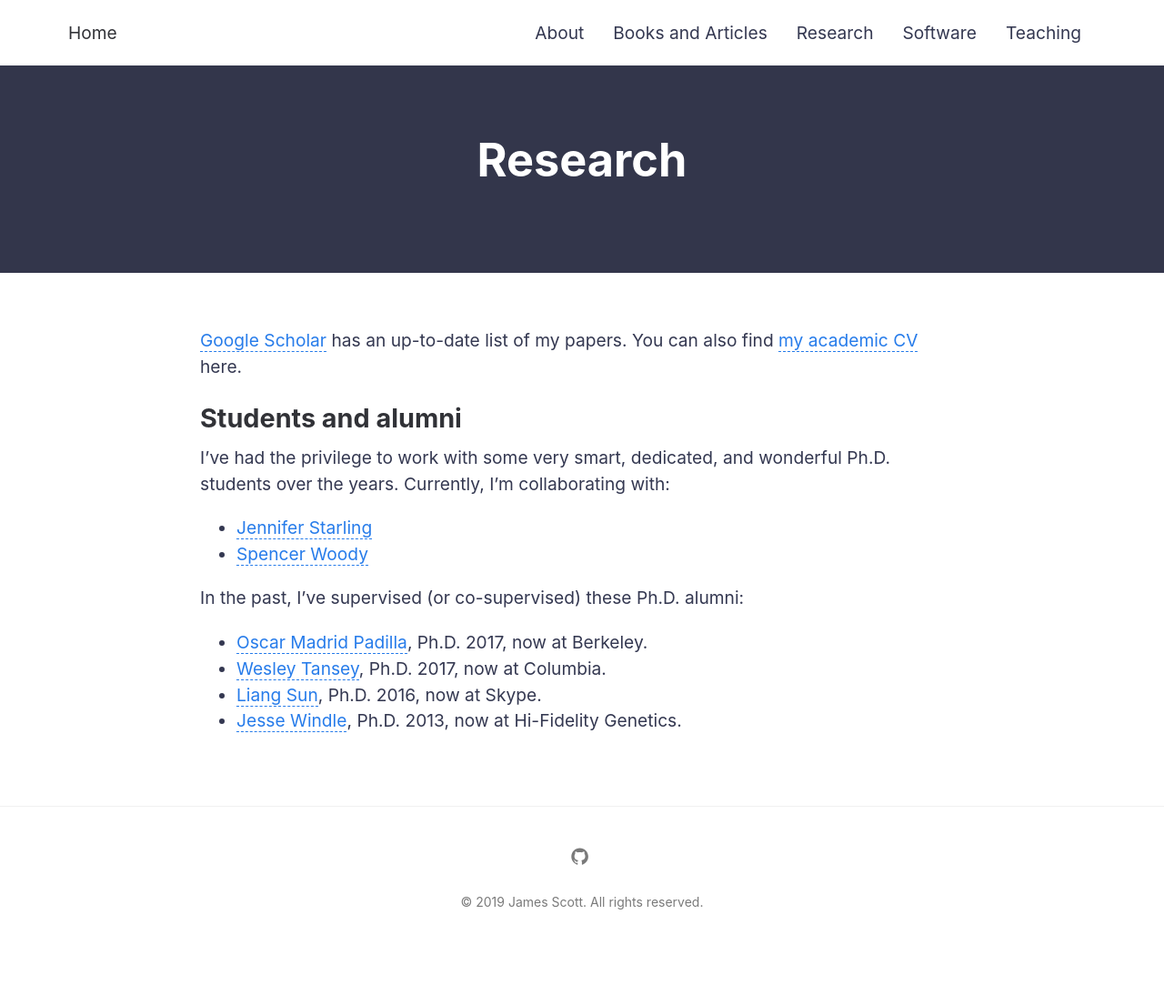
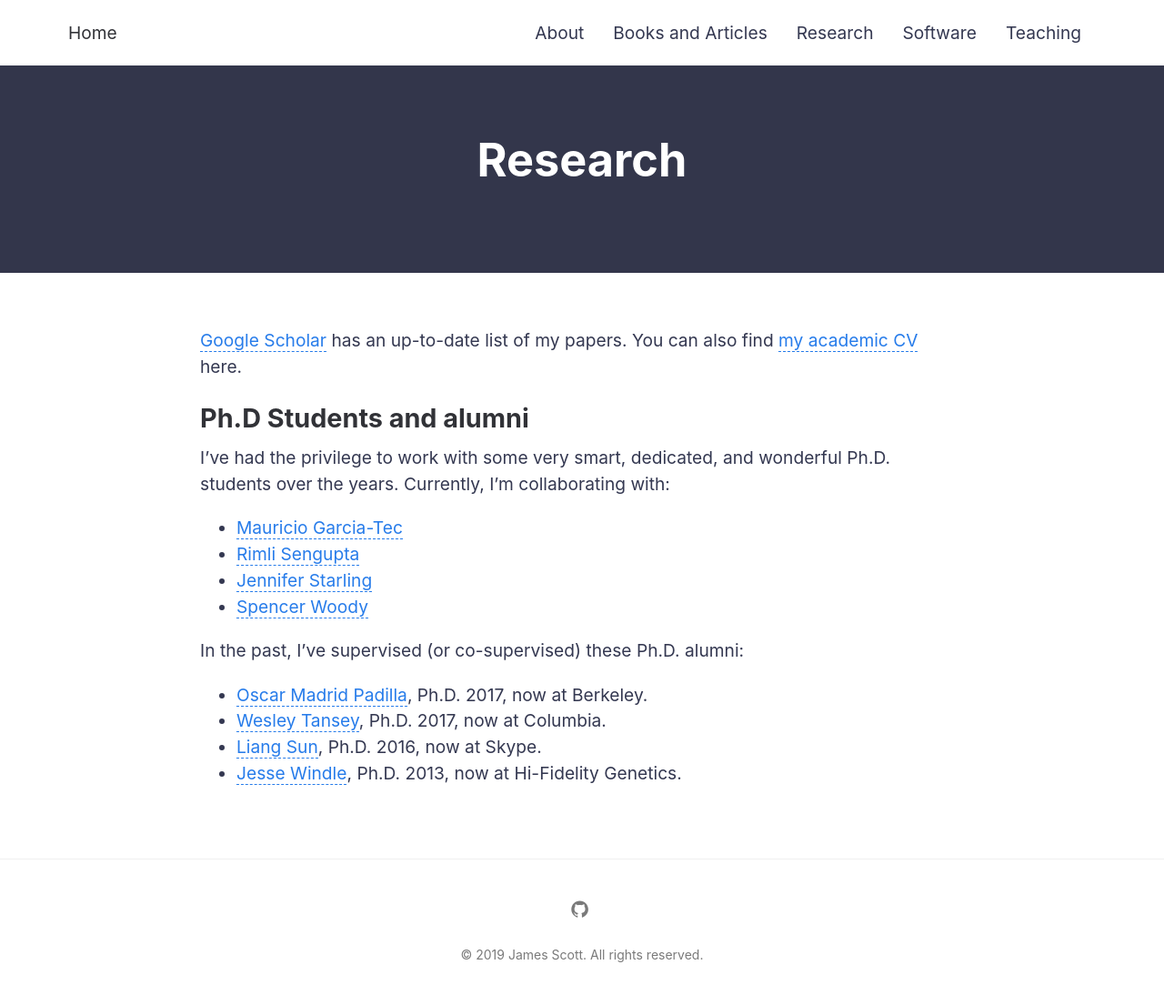
Before and after one commit to ravgotrasahil/ravgotrasahil-github.io, a Jekyll site: the page built from research.md, in a window 1280 px wide. Shown: the whole page at 91% size. Built offline with Jekyll 4.4.1, drawn with Linux system fonts in a browser that asks for light colours; before the commit the page ends 1047 px from its top, so only the background shows below that.

Commit message:
no message

```diff
--- a/research.md
+++ b/research.md
@@ -7,9 +7,11 @@ permalink: /research/
 [Google Scholar](https://scholar.google.com/citations?user=Ww_1EOMAAAAJ) has an up-to-date list of my papers.  You can also find [my academic CV]({{ site.baseurl }}/share/jamesscott-CV.pdf) here.
 
 
-## Students and alumni
+## Ph.D Students and alumni
 
 I've had the privilege to work with some very smart, dedicated, and wonderful Ph.D. students over the years.  Currently, I'm collaborating with:
+- [Mauricio Garcia-Tec](https://mauriciogtec.github.io/)
+- [Rimli Sengupta](https://www.linkedin.com/in/rimli-s-184173152)
 - [Jennifer Starling](https://jestarling.github.io/)
 - [Spencer Woody](https://spencerwoody.github.io/)
 
```
Also changed, not shown: about.md (+1 -1 lines), books.md (+1 -1 lines).
